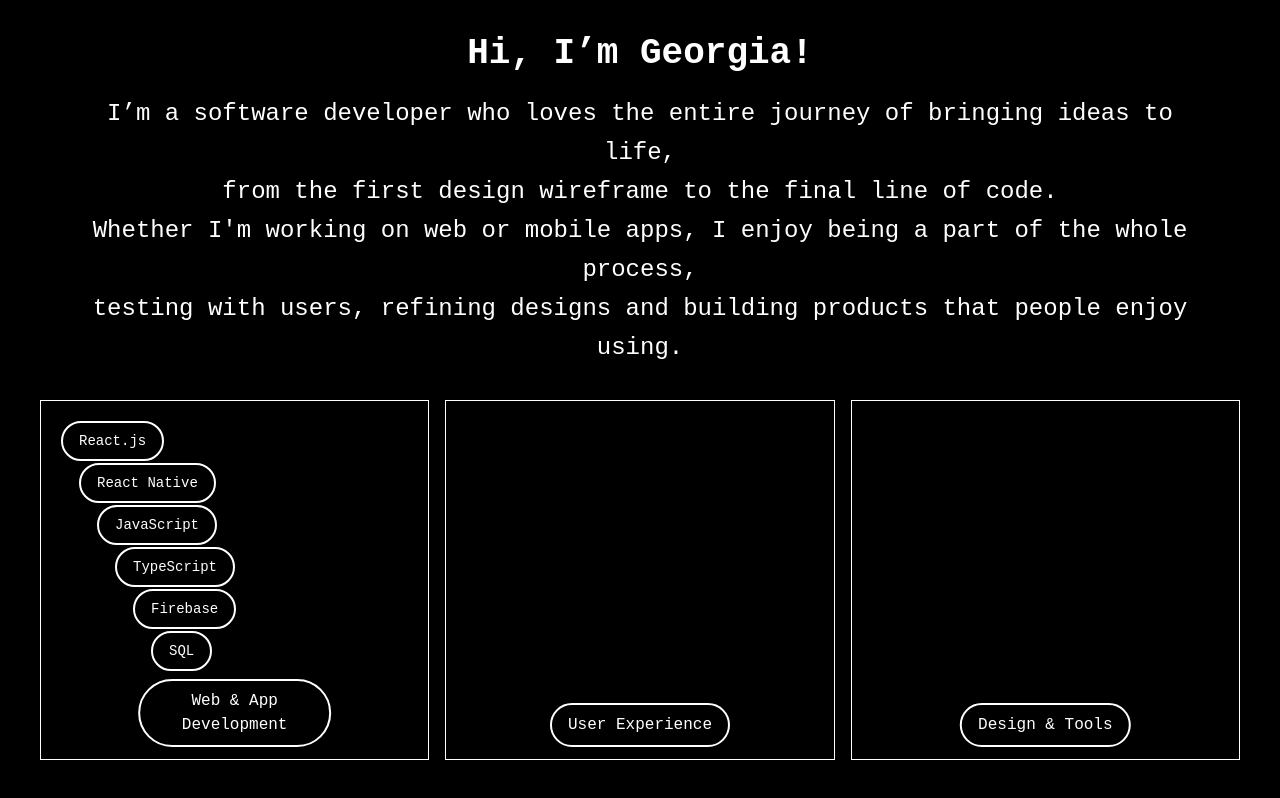
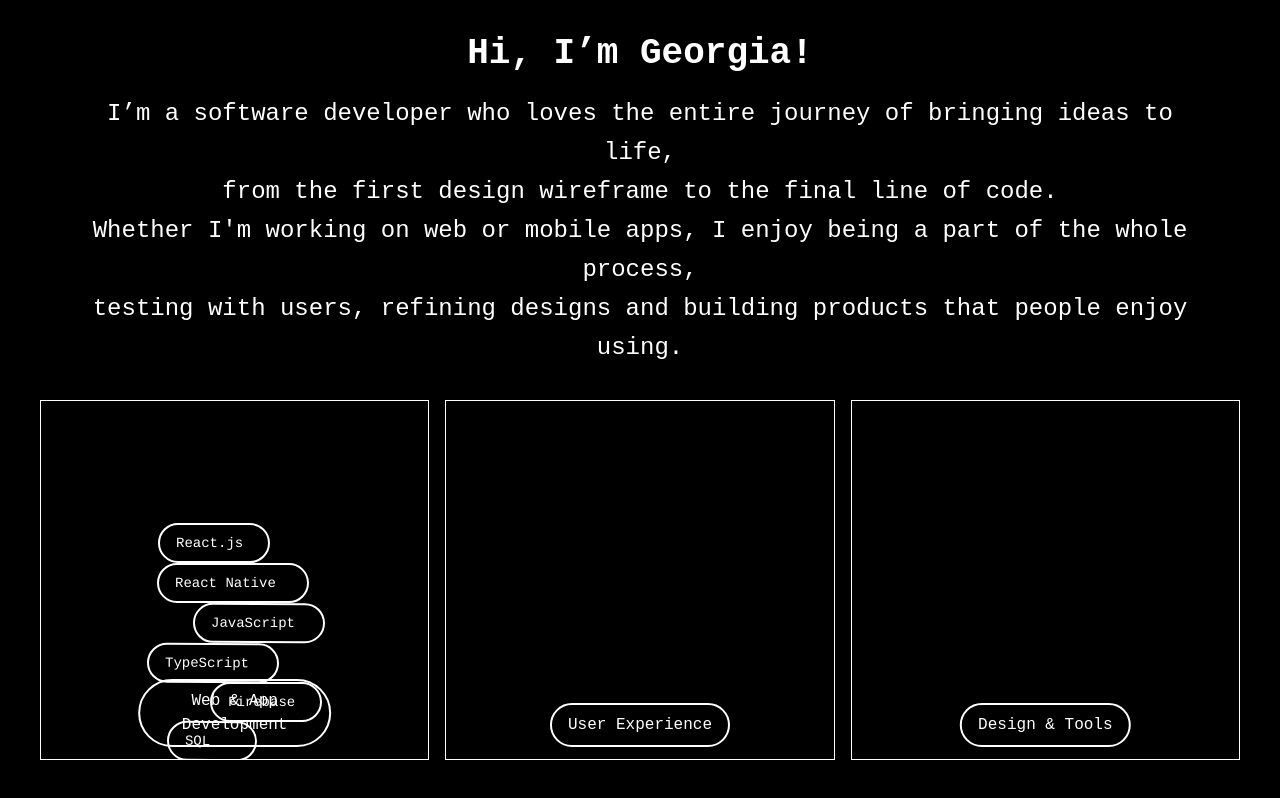
Before and after one commit to GeorgiaTsoukala/my-portfolio, a React (Vite) app: page / in a window 1280 px wide. Both pictures are taken after a click on the button "Web & App Development". Built offline with nearby package versions, Linux system fonts and the light colour scheme; a web font is replaced by a local one; what @cursorify/react would draw is missing.

Commit message:
pills droping that i need to understand

```diff
--- a/src/components/PhysicsSkillBox.tsx
+++ b/src/components/PhysicsSkillBox.tsx
@@ -1,17 +1,75 @@
 import { useEffect, useRef, useState } from 'react'
-import { Bodies, Engine, Runner, World } from 'matter-js'
+import { Bodies, Engine, Runner, World, type Body } from 'matter-js'
 
 type PhysicsSkillBoxProps = {
   title: string
   skills: string[]
 }
 
+type RenderedSkillPill = {
+  id: string
+  text: string
+  x: number
+  y: number
+  angle: number
+  width: number
+  height: number
+}
+
+
 const PhysicsSkillBox = ({ title, skills }: PhysicsSkillBoxProps) => {
   const containerRef = useRef<HTMLDivElement | null>(null)
   const engineRef = useRef<Engine | null>(null)
   const runnerRef = useRef<Runner | null>(null)
+  const pillBodiesRef = useRef<
+    Array<{ id: string; text: string; body: Body; width: number; height: number }>
+  >([])
 
-  const [isActive, setIsActive] = useState(false)
+  const [renderedPills, setRenderedPills] = useState<RenderedSkillPill[]>([])
+
+  const getPillWidth = (text: string) => Math.max(90, text.length * 10 + 32)
+
+  const handleDropSkills = () => {
+    if (!engineRef.current || !containerRef.current) {
+      return
+    }
+
+    const { width } = containerRef.current.getBoundingClientRect()
+    const pillHeight = 40
+
+    // Remove any older bodies before dropping a fresh set for this category.
+    pillBodiesRef.current.forEach(({ body }) => {
+      World.remove(engineRef.current!.world, body)
+    })
+
+    // Create one Matter body per skill and drop them near the top of the box.
+    const newBodies = skills.map((skill, index) => {
+      const pillWidth = getPillWidth(skill)
+
+      const body = Bodies.rectangle(
+        width / 2 + (Math.random() * 60 - 30),
+        40 + index * 10,
+        pillWidth,
+        pillHeight,
+        {
+          restitution: 0.4,
+          friction: 0.2,
+          frictionAir: 0.02,
+        }
+      )
+
+      return {
+        id: `${title}-${skill}-${index}`,
+        text: skill,
+        body,
+        width: pillWidth,
+        height: pillHeight,
+      }
+    })
+
+    pillBodiesRef.current = newBodies
+    World.add(engineRef.current.world, newBodies.map((pill) => pill.body))
+  }
 
   useEffect(() => {
     if (!containerRef.current) {
@@ -68,8 +126,34 @@ const PhysicsSkillBox = ({ title, skills }: PhysicsSkillBoxProps) => {
     World.add(engine.world, [floor, ceiling, leftWall, rightWall])
     Runner.run(runner, engine)
 
-    // Clean up the engine and runner when the component unmounts so we do not leave background physics processes running
+    let animationFrameId = 0
+
+    // Sync each Matter body's live position back into React state
+    // so we can render the pills as normal DOM elements.
+    const updatePillPosition = () => {
+      setRenderedPills(
+        pillBodiesRef.current.map(({ id, text, body, width: pillWidth, height: pillHeight }) => ({
+          id,
+          text,
+          x: body.position.x,
+          y: body.position.y,
+          angle: body.angle,
+          width: pillWidth,
+          height: pillHeight,
+        }))
+      )
+
+      animationFrameId = window.requestAnimationFrame(updatePillPosition)
+    }
+
+    updatePillPosition()
+
+
+    // Stop the render loop and clear the Matter world when the box unmounts
+    // so we do not leave animation or physics work running in the background.
     return () => {
+      window.cancelAnimationFrame(animationFrameId)
+
       Runner.stop(runner)
       World.clear(engine.world, false)
       Engine.clear(engine)
@@ -81,35 +165,32 @@ const PhysicsSkillBox = ({ title, skills }: PhysicsSkillBoxProps) => {
       ref={containerRef}
       className="relative overflow-hidden border"
     >
+      {/* Visual DOM versions of the Matter pill bodies */}
+      {renderedPills.map((pill) => (
+        <div
+          key={pill.id}
+          className="absolute rounded-full border-2 px-4 py-2 text-sm"
+          style={{
+            width: `${pill.width}px`,
+            height: `${pill.height}px`,
+            left: `${pill.x}px`,
+            top: `${pill.y}px`,
+            transform: `translate(-50%, -50%) rotate(${pill.angle}rad)`,
+          }}
+        >
+          {pill.text}
+        </div>
+      ))}
 
-      {/* Category Button */}
+      {/* Button that spawns the physics pills for this category */}
       <button
         type="button"
         style={{ cursor: 'pointer' }}
         className="absolute bottom-3 left-1/2 z-10 -translate-x-1/2 rounded-full border-2 px-4 py-2 text-sm md:text-base"
-        onClick={() => setIsActive((current) => !current)}
+        onClick={handleDropSkills}
       >
         {title}
       </button>
-
-      {/* Skills that drop in each category */}
-      {isActive && (
-        <div className="absolute inset-0">
-          {skills.map((skill, index) => (
-            <span
-              key={skill}
-              className="absolute rounded-full border-2 px-4 py-2 text-sm"
-              style={{
-                left: `${20 + index * 18}px`,
-                top: `${20 + index * 42}px`,
-              }}
-            >
-              {skill}
-            </span>
-          ))}
-        </div>
-      )}
-
     </div>
   )
 }
```
